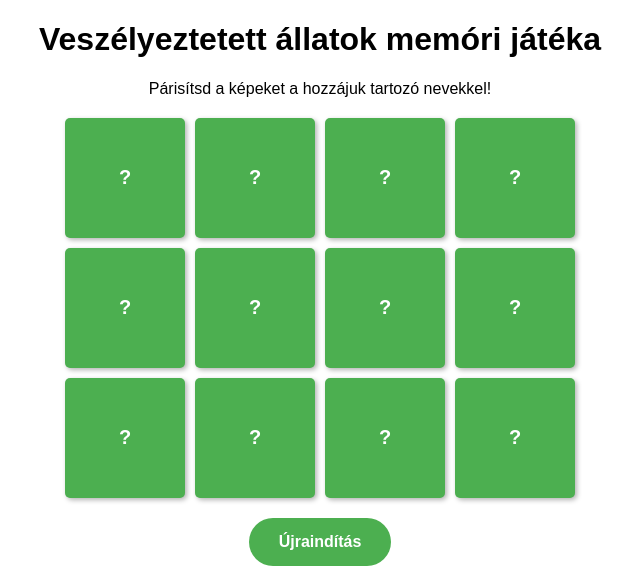
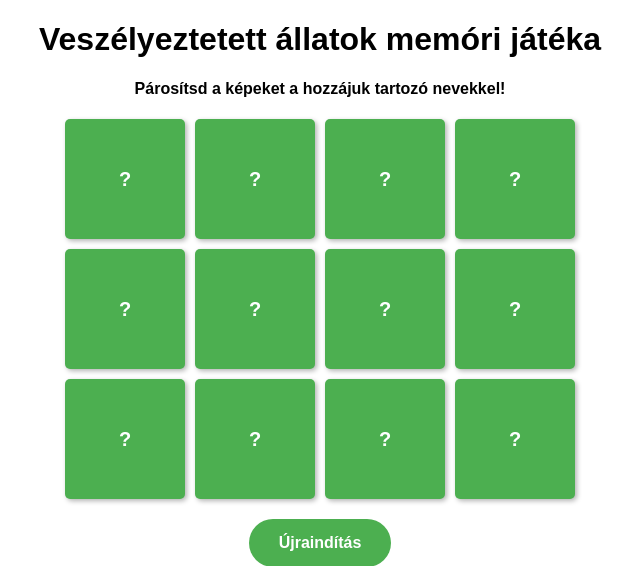
Before and after one commit to szilvasikornel/AllatokMemoriaJatek, a PHP site: page / in a window 1280 px wide. Shown: the top 566 px of the page, without its empty margins (320-960 px from the left). Run offline with PHP 8.4, Linux system fonts and the light colour scheme.

Commit message:
Update index.php

```diff
--- a/cardgame/index.php
+++ b/cardgame/index.php
@@ -80,7 +80,7 @@ if ($_SERVER['REQUEST_METHOD'] === 'POST' && isset($_POST['card_index'])) {
 </head>
 <body>
     <h1>Veszélyeztetett állatok memóri játéka</h1>
-    <p>Párisítsd a képeket a hozzájuk tartozó nevekkel!</p>
+    <h4>Párosítsd a képeket a hozzájuk tartozó nevekkel!</h4>
     <form method="post">
         <div class="grid">
             <?php foreach ($_SESSION['cards'] as $index => $card): ?>
```
